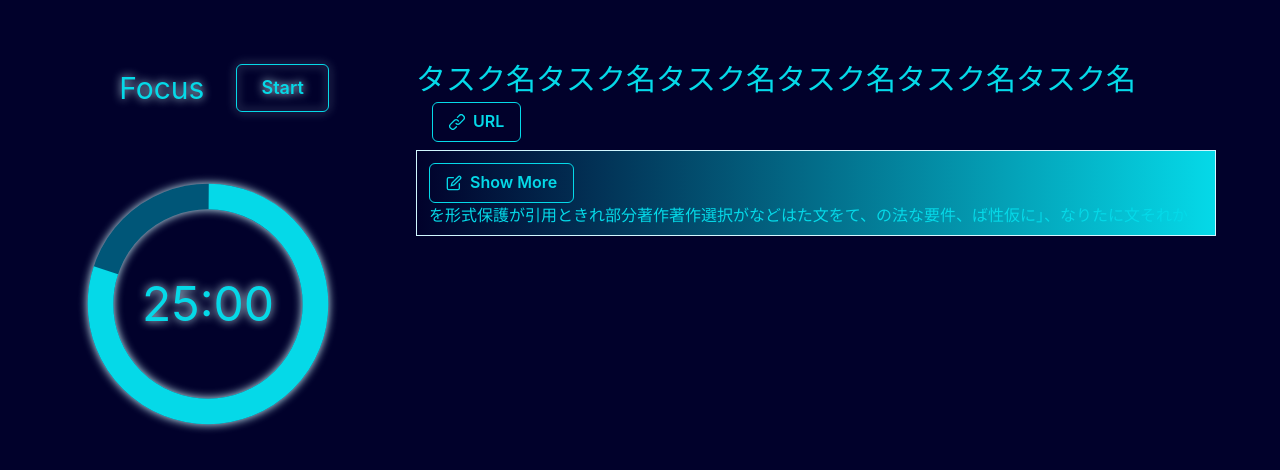
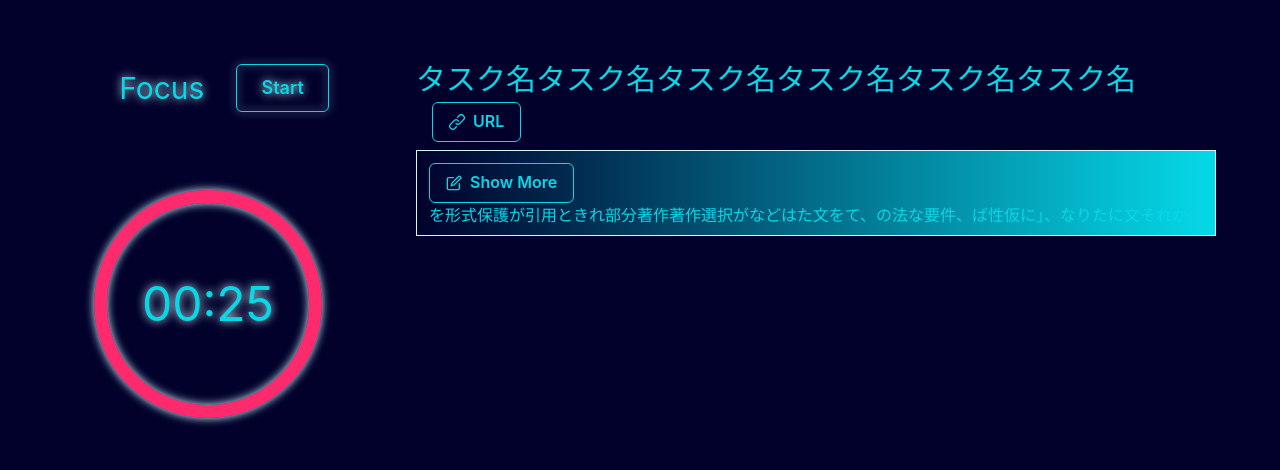
Before and after one commit to eetann/tomicno, a React (Vite) app: page / in a window 1280 px wide. Shown: the top 470 px of the page. Built offline with nearby package versions, Linux system fonts and the light colour scheme.

Commit message:
通知機能の追加とプログレスサークルの稼働

```diff
--- a/package.json
+++ b/package.json
@@ -14,6 +14,7 @@
     "@emotion/styled": "^11.6.0",
     "dayjs": "^1.10.7",
     "framer-motion": "^6.2.6",
+    "push.js": "^1.0.12",
     "react": "^17.0.2",
     "react-dom": "^17.0.2"
   },
--- a/src/pomodoro/main.tsx
+++ b/src/pomodoro/main.tsx
@@ -2,6 +2,7 @@ import React, { useState } from "react";
 import dayjs from "dayjs";
 import duration from "dayjs/plugin/duration";
 dayjs.extend(duration);
+import Push from "push.js";
 
 import {
   Center,
@@ -13,7 +14,7 @@ import {
 } from "@chakra-ui/react";
 import useInterval from "./useInterval";
 
-const ONE_MINUTE = 60;
+const ONE_MINUTE = 1;
 type buttonLabelType = "Start" | "Pause" | "Resume";
 type timerLabelType = "Focus" | "Break";
 
@@ -30,8 +31,10 @@ export function Pomodoro() {
     if (secondsLeft <= 0) {
       setIsRunning(false);
       if (timerLabel === "Focus") {
+        Push.create("Start Break!");
         beforeBreak();
       } else if (timerLabel === "Break") {
+        Push.create("End Break!");
         setIsRunning(false);
         setButtonLabel("Start");
         setTimerLabel("Focus");
@@ -85,11 +88,17 @@ export function Pomodoro() {
       </Center>
       <Center>
         <CircularProgress
-          value={80}
+          value={
+            100 *
+            (secondsLeft /
+              ((timerLabel === "Break" ? breakMinute : focusMinute) *
+                ONE_MINUTE))
+          }
           size="64"
-          color="cyberpunk.3"
+          color={timerLabel === "Break" ? "cyberpunk.3" : "cyberpunk.1"}
           trackColor="cyberpunk.4"
           className="drop-shadow"
+          thickness="5px"
         >
           <CircularProgressLabel fontSize="5xl">
             {dayjs.duration(secondsLeft, "seconds").format("mm:ss")}
```
Also changed, not shown: 1 other file (tests, documents, lock files or other folders).
